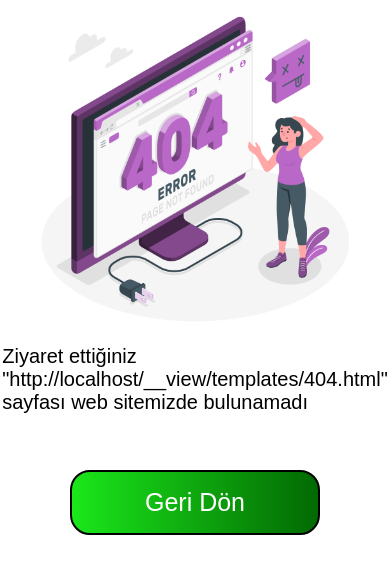
After one commit to LastHope48/iklim-degisikligi, a Flask app: template templates/404.html in a window 390 px wide. The commit adds this page. Shown: the top 574 px of the page. Run offline with Flask 3, Linux system fonts and the light colour scheme; the template is opened without the code that fills it, so the values that code supplies are empty.

Commit message:
responsive style

```diff
--- a/app.py
+++ b/app.py
@@ -21,6 +21,11 @@ def form():
     return render_template("karbon-ayak-izi-form.html")
 
 
+@app.errorhandler(404)
+def not_found(e):
+    return render_template("404.html")
+
+
 # host'u 0.0.0.0 yaparak uygulamanın çalıştığı internetteki
 # Herkesin erişebilmesini sağlıyoruz
 # debug'ı True yaparak hata ayıklamayı kolaylaştırıyoruz
--- /dev/null
+++ b/static/css/404.css
@@ -0,0 +1,80 @@
+div {
+    display: flex;
+    flex-direction: column;
+    justify-content: center;
+    align-items: center;
+
+}
+
+img {
+    max-width: 500px;
+}
+
+h2 {
+    text-align: start;
+    font-size: 40px;
+}
+
+button {
+    width: 400px;
+    height: 100px;
+    background: linear-gradient(to right, rgb(27, 231, 27), rgb(2, 105, 2));
+    border-radius: 20px;
+    color: white;
+    margin: 40px 0 0 0;
+    border: 2px solid black;
+    font-size: 40px;
+}
+
+button:hover {
+    transform: translateY(-8px);
+    transition: 0.4s;
+}
+
+* {
+    font-family: Arial, Helvetica, sans-serif;
+    font-weight: 400;
+}
+
+@media screen and (max-width: 375px) {
+    button {
+        font-size: 20px;
+        width: 200px;
+        height: 50px;
+    }
+
+    img {
+        max-width: 240px;
+    }
+    h2 {
+        font-size: 15px;
+    }
+}
+
+@media screen and (max-width: 768px) {
+    h2 {
+        font-size: 20px;
+    }
+    img {
+        max-width: 320px;
+    }
+    button {
+        width: 250px;
+        height: 65px;
+        font-size: 25px;
+    }
+}
+
+@media screen and (min-width: 2560px) {
+    h2 {
+        font-size: 50px;
+    }
+    button {
+        width: 500px;
+        height: 125px;
+        font-size: 50px;
+    }
+    img {
+        max-width: 600px;
+    }
+}
--- /dev/null
+++ b/templates/404.html
@@ -0,0 +1,29 @@
+<!doctype html>
+<html lang="tr">
+  <head>
+    <meta charset="UTF-8" />
+    <meta name="viewport" content="width=device-width, initial-scale=1.0" />
+    <title>404 - Bulunamadı</title>
+    <link
+      rel="icon"
+      href="{{url_for('static', filename='climate-change-icon')}}"
+    />
+    <link rel="stylesheet" href="../static/css/404.css" />
+  </head>
+  <body>
+    <div>
+      <img src="{{url_for('static', filename='img/404.png')}}" alt="404" />
+      <h2 id="yazi">Ziyaret ettiğiniz sayfa web sitemizde bulunamadı</h2>
+      <button type="button" onclick="history.back()">Geri Dön</button>
+    </div>
+
+    <script>
+      const yazi = document.getElementById("yazi");
+      let window_text =
+        window.location.href.length > 45
+          ? window.location.href.slice(0, 45) + "..."
+          : window.location.href;
+      yazi.innerHTML = `Ziyaret ettiğiniz "${window_text}" sayfası web sitemizde bulunamadı`;
+    </script>
+  </body>
+</html>
```
Also changed, not shown: static/css/form.css (+29 -1 lines), static/css/home.css (+111 -0 lines), templates/gb-game.html (+8 -0 lines), templates/home.html (+10 -6 lines), templates/karbon-ayak-izi-form.html (+15 -5 lines), README.md, static/img/404.png (added).
